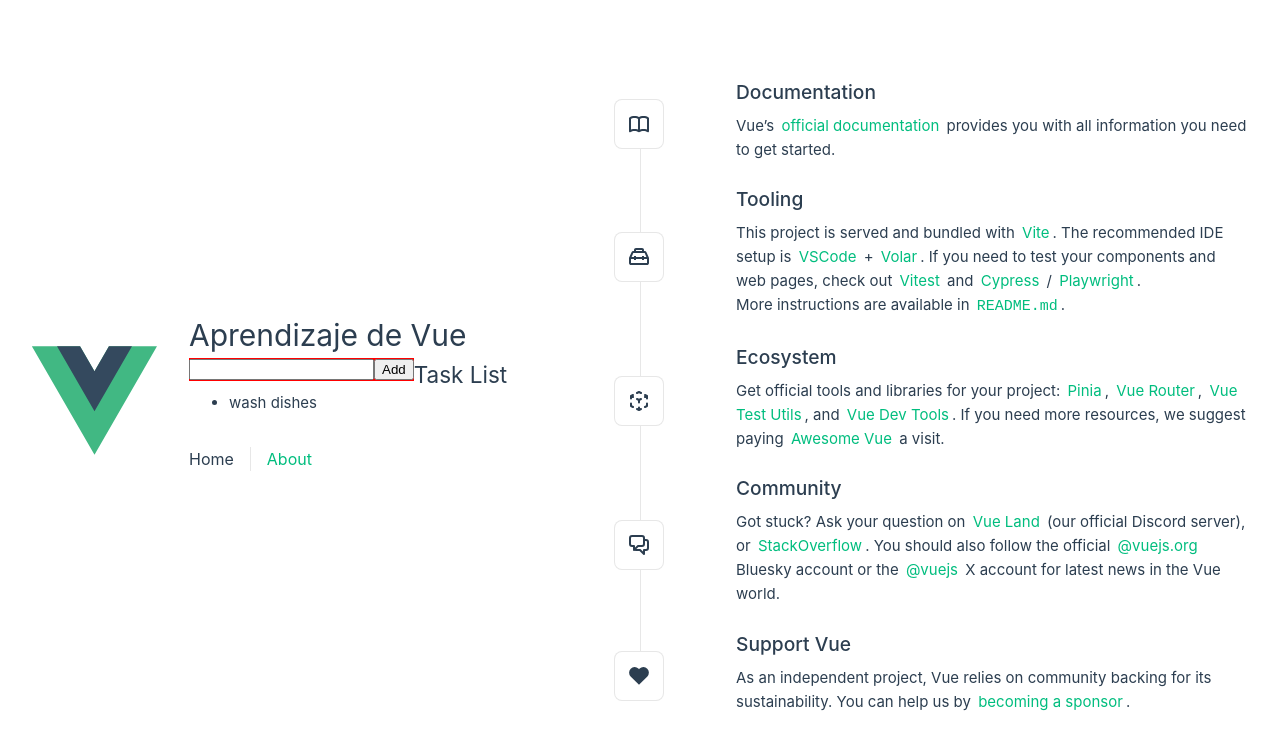
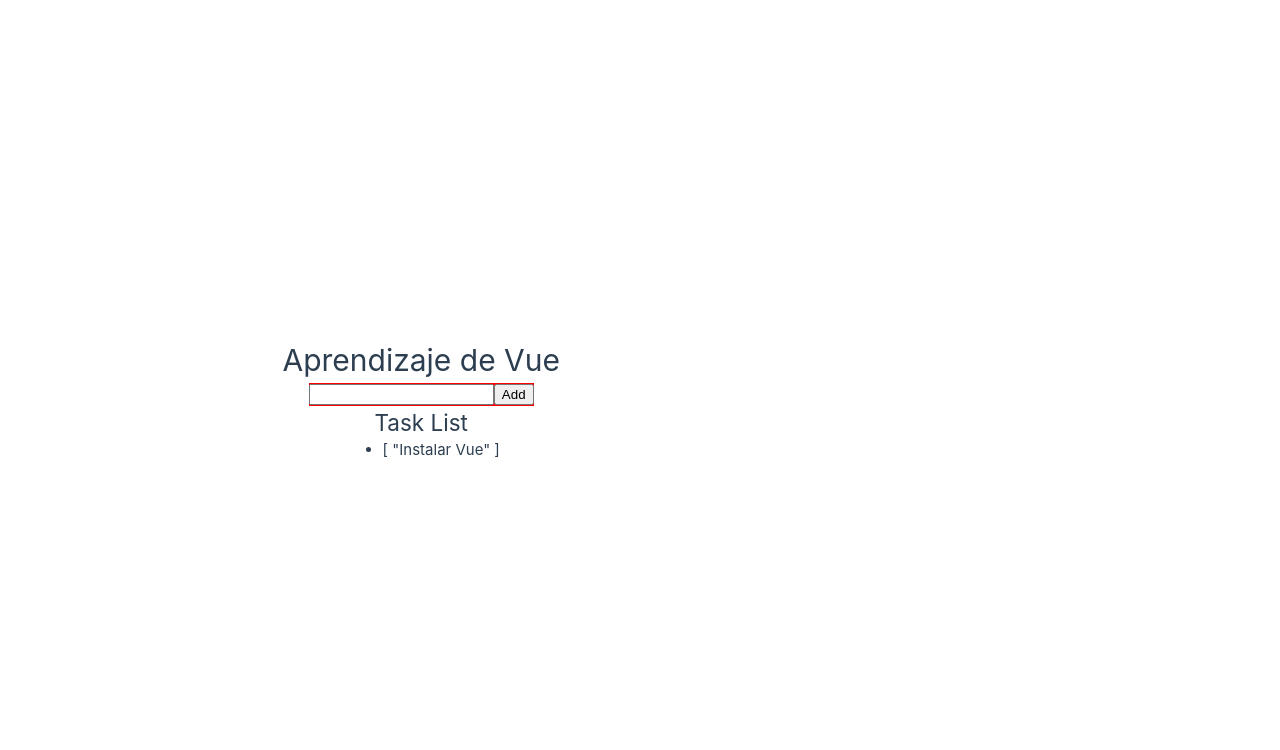
Before and after one commit to jpgarbanzo/vue-example, a Vue app in the folder to-do-list/: page / in a window 1280 px wide. Shown: the top 750 px of the page. Built offline with nearby package versions, Linux system fonts and the light colour scheme.

Commit message:
Removing unnecessary parts from demo

```diff
--- a/to-do-list/src/App.vue
+++ b/to-do-list/src/App.vue
@@ -5,19 +5,10 @@
 
 <template>
   <header>
-    <img alt="Vue logo" class="logo" src="@/assets/logo.svg" width="125" height="125" />
-
-    <div class="wrapper">
-      <ToDoList msg="You did it!" />
-
-      <nav>
-        <RouterLink to="/">Home</RouterLink>
-        <RouterLink to="/about">About</RouterLink>
-      </nav>
-    </div>
+    <ToDoList />
   </header>
 
-  <RouterView />
+  <!-- <RouterView /> -->
 </template>
 
 <style scoped>
@@ -58,7 +49,7 @@
 
 @media (min-width: 1024px) {
   header {
-    display: flex;
+    /* display: flex; */
     place-items: center;
     padding-right: calc(var(--section-gap) / 2);
   }
--- a/to-do-list/src/components/ToDoList.vue
+++ b/to-do-list/src/components/ToDoList.vue
@@ -8,7 +8,7 @@
   <h2>Task List</h2>
 
   <ul>
-    <li>wash dishes</li>
+    <li>{{ listaDeTareas }}</li>
   </ul>
 </template>
 
```
